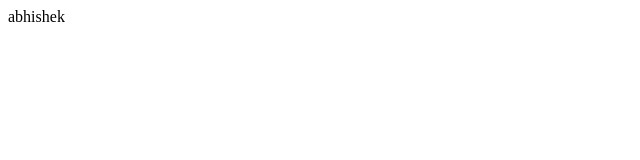
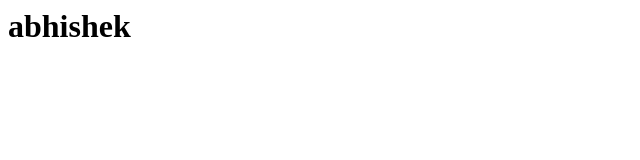
Before and after one commit to aby1523/Miceworld-Pro, a plain HTML site: page index.html in a window 1280 px wide. Shown: the whole page, without its empty margins (0-640 px from the left). Drawn offline with Linux system fonts and the light colour scheme.

Commit message:
Update index.html

```diff
--- a/index.html
+++ b/index.html
@@ -2,6 +2,6 @@
   <head></head>
   <body>
     <body>
-      abhishek
+      <h1>abhishek</h1>
     </body>
 </html>
```
